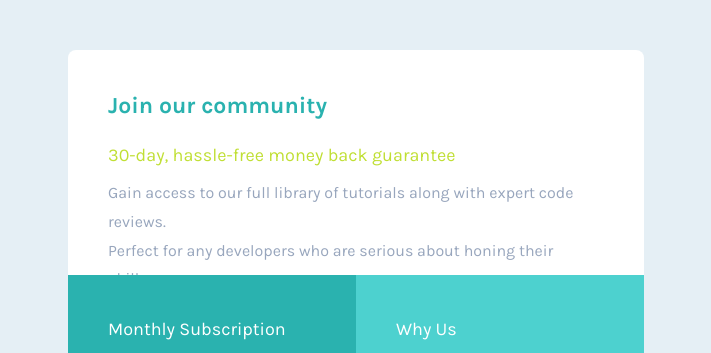
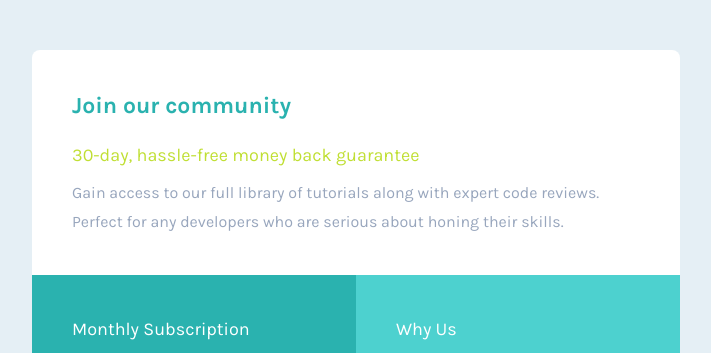
Before and after one commit to takameg/single_price_grid_component, a plain HTML site: page index.html in a window 1280 px wide. Shown: the part 130-483 px from the top of the page, without its empty margins (284-995 px from the left). Drawn offline with Linux system fonts and the light colour scheme.

Commit message:
size adjustment

```diff
--- a/style.css
+++ b/style.css
@@ -133,7 +133,7 @@ footer a:hover {
   }
 
   .container {
-    width: 45%;
+    width: 648px;
     margin: 180px auto 50px auto;
   }
 
```
